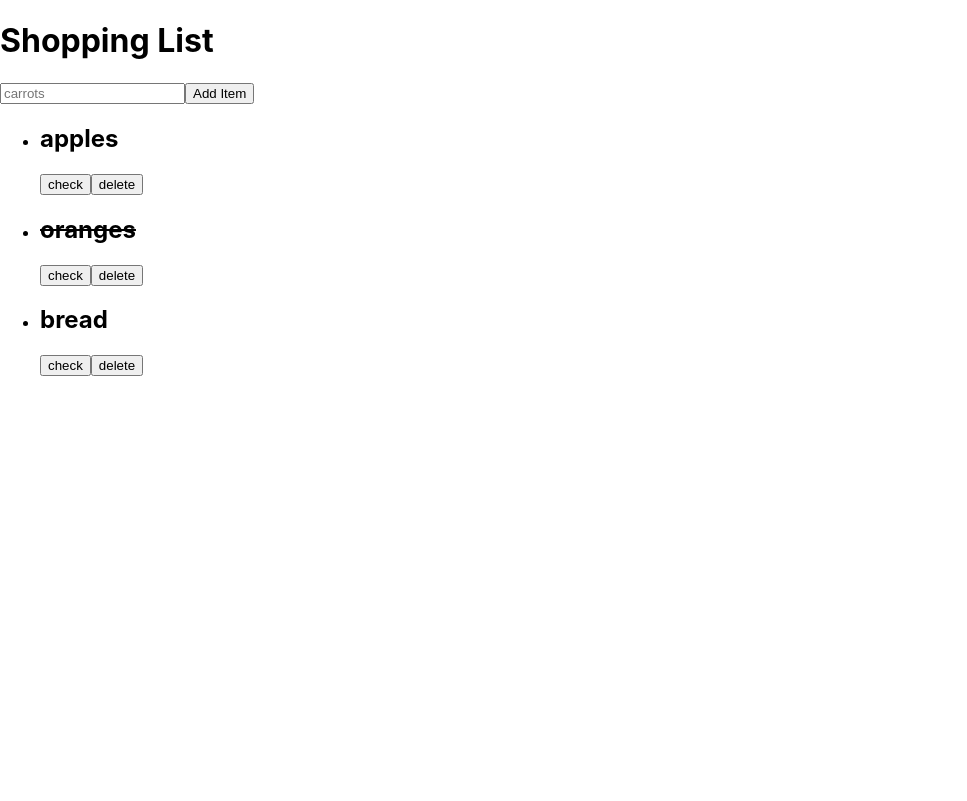
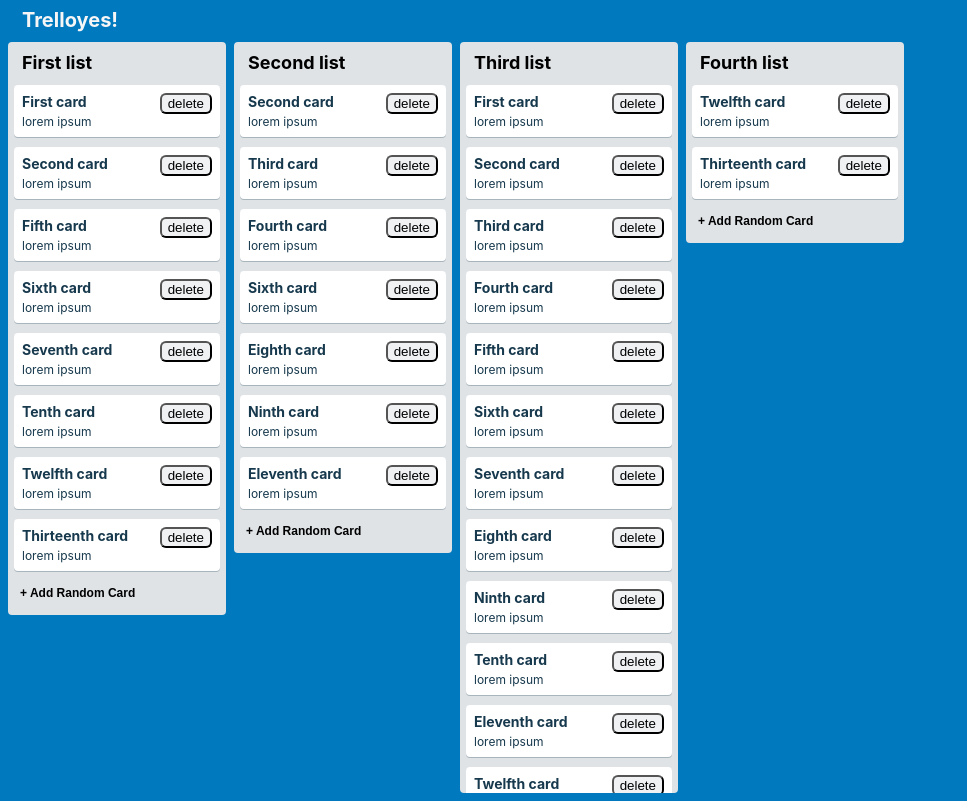
Before and after one commit to george-apazidis/trelloyes, a React (Create React App) app: page / in a window 1280 px wide. Shown: the whole page, without its empty margins (0-967 px from the left). Built offline with nearby package versions, Linux system fonts and the light colour scheme.

Commit message:
setup callback prop "onDeleteCard" for deleting a card

```diff
--- a/src/App.js
+++ b/src/App.js
@@ -4,28 +4,117 @@ import List from "./List";
 class App extends Component {
   static defaultProps = {
     store: {
-      lists: [],
-      allCards: {}
+      lists: [
+        {
+          id: "1",
+          header: "First list",
+          cardIds: ["a", "b", "e", "f", "g", "j", "l", "m"]
+        },
+        {
+          id: "2",
+          header: "Second list",
+          cardIds: ["b", "c", "d", "f", "h", "i", "k"]
+        },
+        {
+          id: "3",
+          header: "Third list",
+          cardIds: [
+            "a",
+            "b",
+            "c",
+            "d",
+            "e",
+            "f",
+            "g",
+            "h",
+            "i",
+            "j",
+            "k",
+            "l",
+            "m"
+          ]
+        },
+        {
+          id: "4",
+          header: "Fourth list",
+          cardIds: ["l", "m"]
+        }
+      ],
+      allCards: {
+        a: {
+          id: "a",
+          title: "First card",
+          content: "lorem ipsum"
+        },
+        b: {
+          id: "b",
+          title: "Second card",
+          content: "lorem ipsum"
+        },
+        c: {
+          id: "c",
+          title: "Third card",
+          content: "lorem ipsum"
+        },
+        d: {
+          id: "d",
+          title: "Fourth card",
+          content: "lorem ipsum"
+        },
+        e: {
+          id: "e",
+          title: "Fifth card",
+          content: "lorem ipsum"
+        },
+        f: {
+          id: "f",
+          title: "Sixth card",
+          content: "lorem ipsum"
+        },
+        g: {
+          id: "g",
+          title: "Seventh card",
+          content: "lorem ipsum"
+        },
+        h: {
+          id: "h",
+          title: "Eighth card",
+          content: "lorem ipsum"
+        },
+        i: {
+          id: "i",
+          title: "Ninth card",
+          content: "lorem ipsum"
+        },
+        j: {
+          id: "j",
+          title: "Tenth card",
+          content: "lorem ipsum"
+        },
+        k: {
+          id: "k",
+          title: "Eleventh card",
+          content: "lorem ipsum"
+        },
+        l: {
+          id: "l",
+          title: "Twelfth card",
+          content: "lorem ipsum"
+        },
+        m: {
+          id: "m",
+          title: "Thirteenth card",
+          content: "lorem ipsum"
+        }
+      }
     }
+  };
+  handleDeleteCard = item => {
+    console.log(item);
   };
 
   render() {
     console.log(`App Props`, this.props);
-    /*
-    1. STORE object in STORE.js is imported into index.js
-    2. index.js sends STORE object as a prop (storeProp) to the App component (this component)
-
-        strucure of store object:
-        this.props =  store {
-            lists: [{},{},{},{}]
-            allCards: { {}, {}, {}, {} }
-          }
-
-    3. We then destruct the storeProp porperties so we can refer to them as:
-           "{lists}" rather than "this.props.storeProp.lists"
-            and
-           "{allCards} rather than "this.props.storeProp.allCards"
-    */
 
     // destructing
     const { lists } = this.props.store;
@@ -42,6 +131,7 @@ class App extends Component {
               key={list.id}
               header={list.header}
               cards={list.cardIds.map(id => allCards[id])}
+              onDeleteCard={this.handleDeleteCard}
             />
           ))}
         </div>
--- a/src/Card.js
+++ b/src/Card.js
@@ -3,14 +3,24 @@ import React, { Component } from "react";
 class Card extends Component {
   render() {
     console.log(`Card Props for card`, this.props);
+    /* PROPS
+      card:
+        {
+        title: "First card",
+        content: "lorem ipsum"
+        }
+      onDeleteCard : f
+    */
 
     // destructing
-    const { title } = this.props;
-    const { content } = this.props;
+    const { card, onDeleteCard } = this.props;
+    const { title, content } = this.props.card;
 
     return (
       <div className="Card">
-        <button type="button">delete</button>
+        <button type="button" onClick={() => onDeleteCard(card)}>
+          delete
+        </button>
         <h3>{title}</h3>
         <p>{content}</p>
       </div>
--- a/src/List.js
+++ b/src/List.js
@@ -4,11 +4,27 @@ import Card from "./Card";
 class List extends Component {
   render() {
     console.log(`List props `, this.props);
+    /* PROPS
+      header : "First list",
+      cards : [
+        {
+          id:a,
+          title:"first car",
+          content:"lorm"
+        },
+        {
+          id:b,
+          title:"second car",
+          content:"lorm"
+        },
+      ]
+      onDeleteCard : f
+
+    */
 
     // destructing
-    const { header } = this.props;
-    const { cards } = this.props;
-    console.log(cards)
+    const { header, cards, onDeleteCard } = this.props;
+    console.log(cards);
     return (
       <section className="List">
         <header className="List-header">
@@ -16,7 +32,13 @@ class List extends Component {
         </header>
         <div className="List-cards">
           {cards.map(card => (
-            <Card key={card.id} title={card.title} content={card.content} />
+            <Card
+              key={card.id}
+              // title={card.title}
+              // content={card.content}
+              card={card}
+              onDeleteCard={onDeleteCard}
+            />
           ))}
 
           <button type="button" className="List-add-button">
--- a/src/index.js
+++ b/src/index.js
@@ -6,4 +6,6 @@ import "./index.css";
 import STORE from "./STORE.js";
 
 // ReactDOM.render(<App store={STORE} />, document.getElementById("root"));
-ReactDOM.render(<ShoppingListApp  />, document.getElementById("root"));
+// ReactDOM.render(<ShoppingListApp  />, document.getElementById("root"));
+
+ReactDOM.render(<App />, document.getElementById("root"));
```
